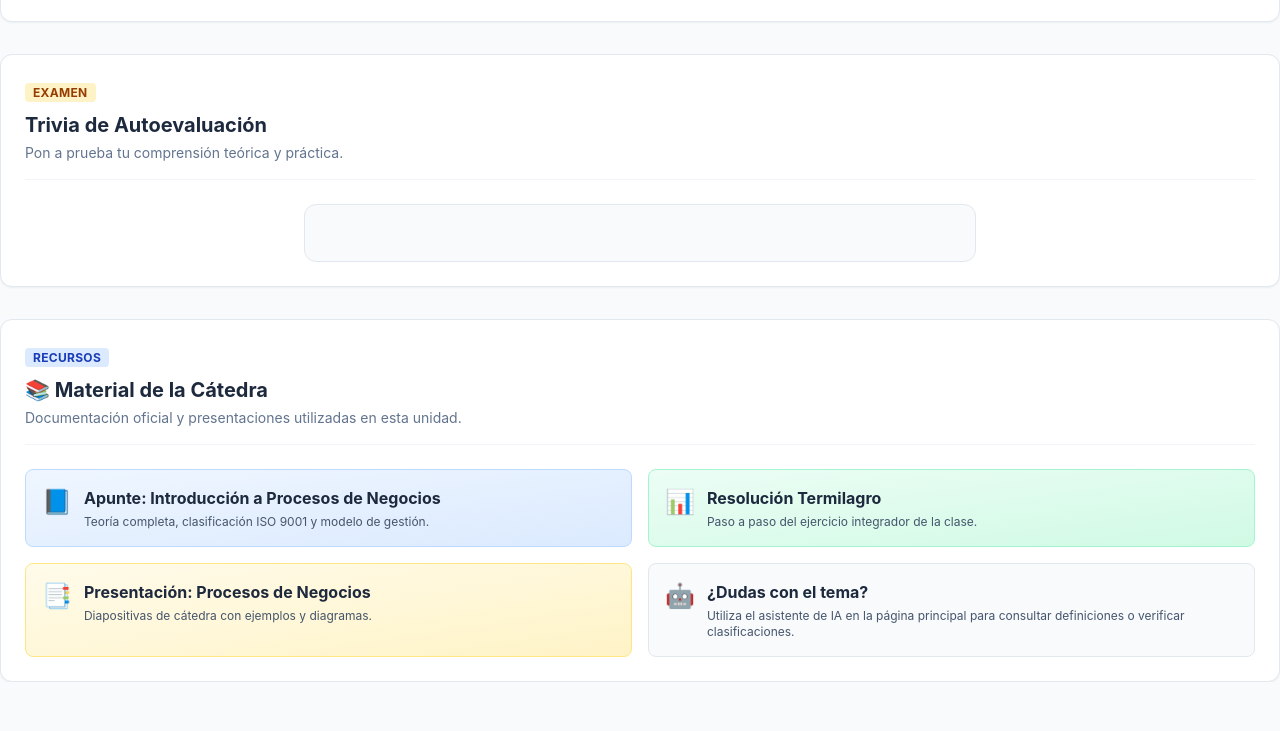
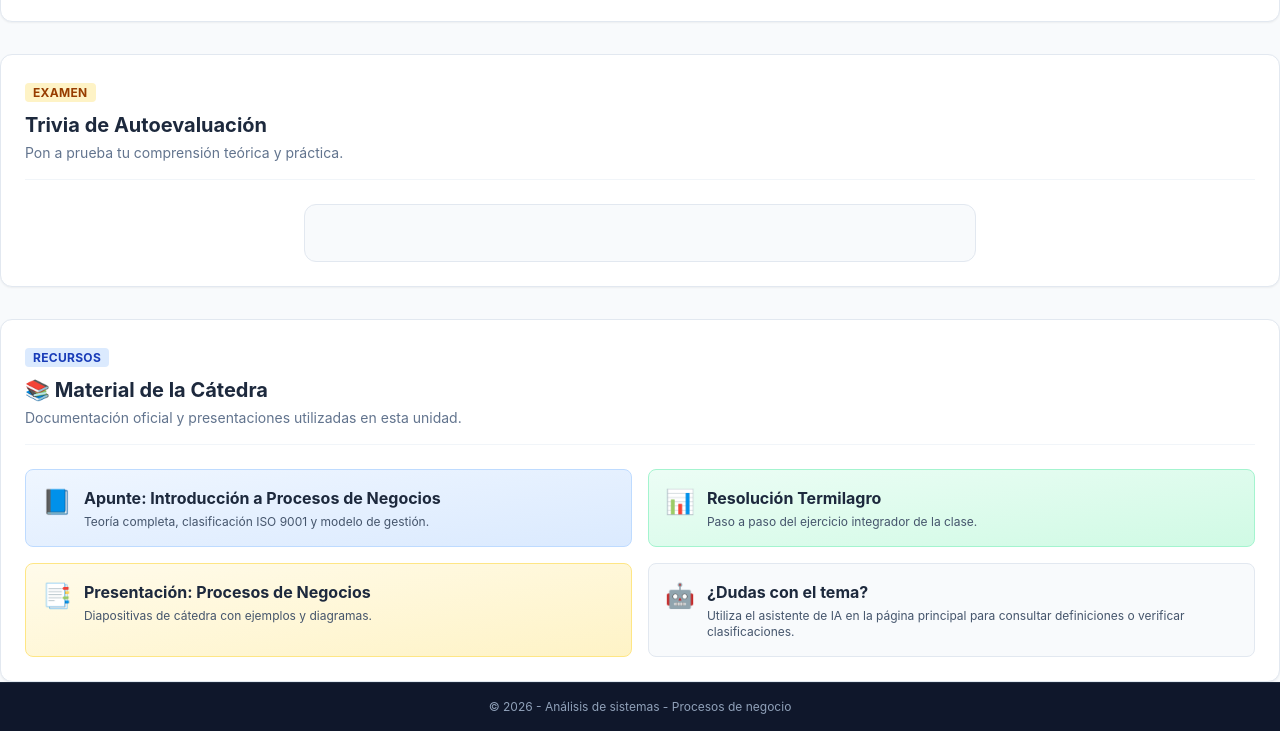
Before and after one commit to leonandres/analisis-de-sistemas, a plain HTML site: page clases/clase-02-procesos-de-negocio/index.html in a window 1280 px wide. Shown: the part 3259-3990 px from the top of the page. Before the commit the page ends 3941 px from the top, so only its background shows below. Drawn offline with nearby package versions, Linux system fonts and the light colour scheme.

Commit message:
Agrego footer

```diff
--- a/clases/clase-02-procesos-de-negocio/index.html
+++ b/clases/clase-02-procesos-de-negocio/index.html
@@ -361,5 +361,9 @@
         </section>
     </main>
 
+    <footer class = "bg-slate-900 text-slate-400 text-xs text-center p-4 mt-auto border-t border-slate-800">
+        <p>© 2026 - Análisis de sistemas - Procesos de negocio</p>
+    </footer>
+
 </body>
 </html>
```
